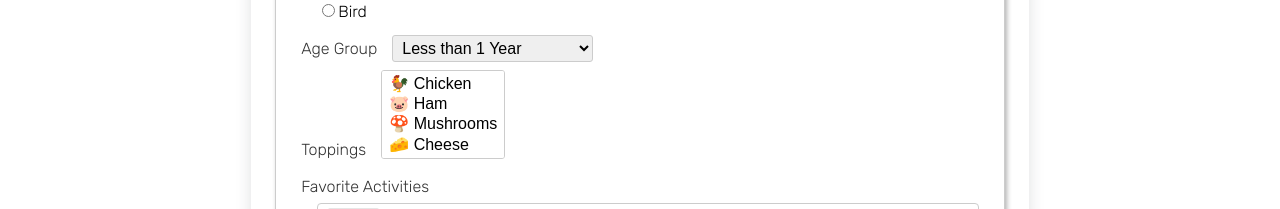
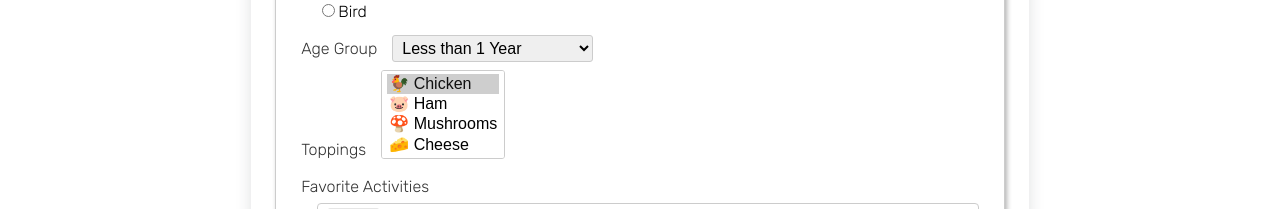
Before and after one commit to BarbaraPruz/formdemo, a React (Create React App) app: page /componentform in a window 1280 px wide. Shown: the part 299-508 px from the top of the page. Built offline with nearby package versions, Linux system fonts and the light colour scheme.

Commit message:
Fix component form reset button

```diff
--- a/src/components/ComponentForm.js
+++ b/src/components/ComponentForm.js
@@ -95,9 +95,9 @@ class ComponentForm extends Component {
       } else {
         isSelected = this.state[name] === value;
       }
-      return ((isSelected)
-        ? <option key={value} value={value} defaultValue={value} >{label}</option>
-        : <option key={value} value={value}>{label}</option>
+      // Note: react complains about 'selected' but using defaultValue doesn't work for reset
+      return (
+        <option key={value} value={value} selected={isSelected} >{label}</option>
       );
     });
   }
```
